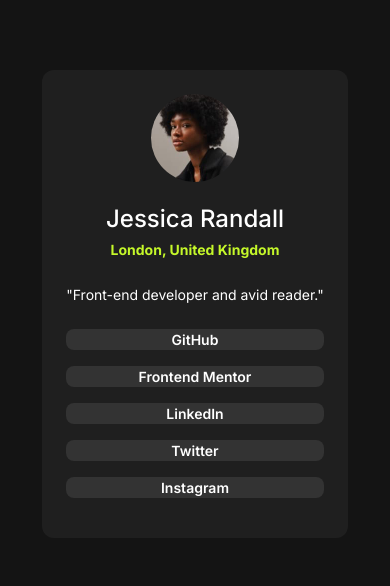
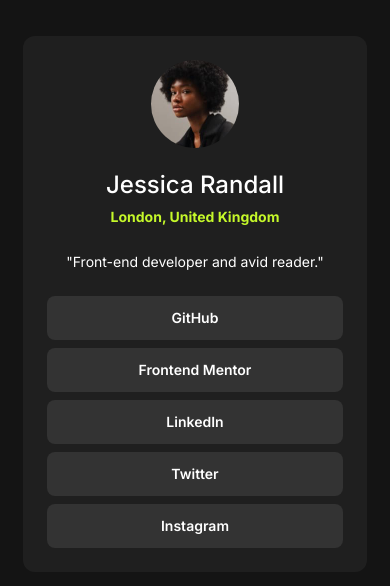
Before and after one commit to MattPahuta/social-links-profile, a plain HTML site: page index.html in a window 390 px wide. Shown: the part 118-704 px from the top of the page. Drawn offline with Linux system fonts and the light colour scheme.

Commit message:
Add link styling and interactivity, responsive card width

```diff
--- a/index.html
+++ b/index.html
@@ -18,19 +18,19 @@
       <p class="card__location">London, United Kingdom</p>
       <p class="card__bio">"Front-end developer and avid reader."</p>
       <ul class="card__list">
-        <li class="card__list-item" >
+        <li>
           <a class="card__link" href="/">GitHub</a>
         </li>
-        <li class="card__list-item" >
+        <li>
           <a class="card__link" href="/">Frontend Mentor</a>
         </li>
-        <li class="card__list-item" >
+        <li>
           <a class="card__link" href="/">LinkedIn</a>
         </li>
-        <li class="card__list-item" >
+        <li>
           <a class="card__link" href="/">Twitter</a>
         </li>
-        <li class="card__list-item" >
+        <li>
           <a class="card__link" href="/">Instagram</a>
         </li>
       </ul>
--- a/styles.css
+++ b/styles.css
@@ -89,7 +89,8 @@ h1 {
 }
 
 .card {
-  max-width: 28.5rem;
+  /* max-width: 28.5rem; */
+  width: clamp(18rem, 88vw, 24rem);
   padding: var(--spacing-300);
   font-size: var(--fs-300);
   text-align: center;
@@ -103,6 +104,7 @@ h1 {
   width: 5.5rem;
   height: 5.5rem;
   aspect-ratio: 1;
+  object-fit: cover;
   border-radius: var(--br-round);
 }
 
@@ -125,19 +127,36 @@ h1 {
   margin: 0;
   padding: 0;
   list-style: none;
+  display: flex;
+  flex-direction: column;
+  gap: var(--spacing-100);
 }
 
 .card__list-item {
 
-  background: var(--clr-gray-700);
-  border-radius: var(--spacing-100);
 
-  margin-bottom: 1rem;
 }
 
 .card__link {
+  width: 100%;
+  min-width: 10ch;
+  min-height: 44px;
+  display: inline-flex;
+  align-items: center;
+  justify-content: center;
+  font-weight: 600;
+  text-align: center;
+  line-height: 1.1;
+  text-decoration: none;
+  background: var(--clr-gray-700);
   color: var(--clr-white);
-  font-weight: 600;
-  text-decoration: none;
+  border-radius: var(--spacing-100);
+  transition: 250ms all ease-in-out;
   cursor: pointer;
 }
+
+.card__link:hover,
+.card__link:focus-within {
+  background: var(--clr-green);
+  color: var(--clr-gray-700);
+}
```
Also changed, not shown: 1 other file.
